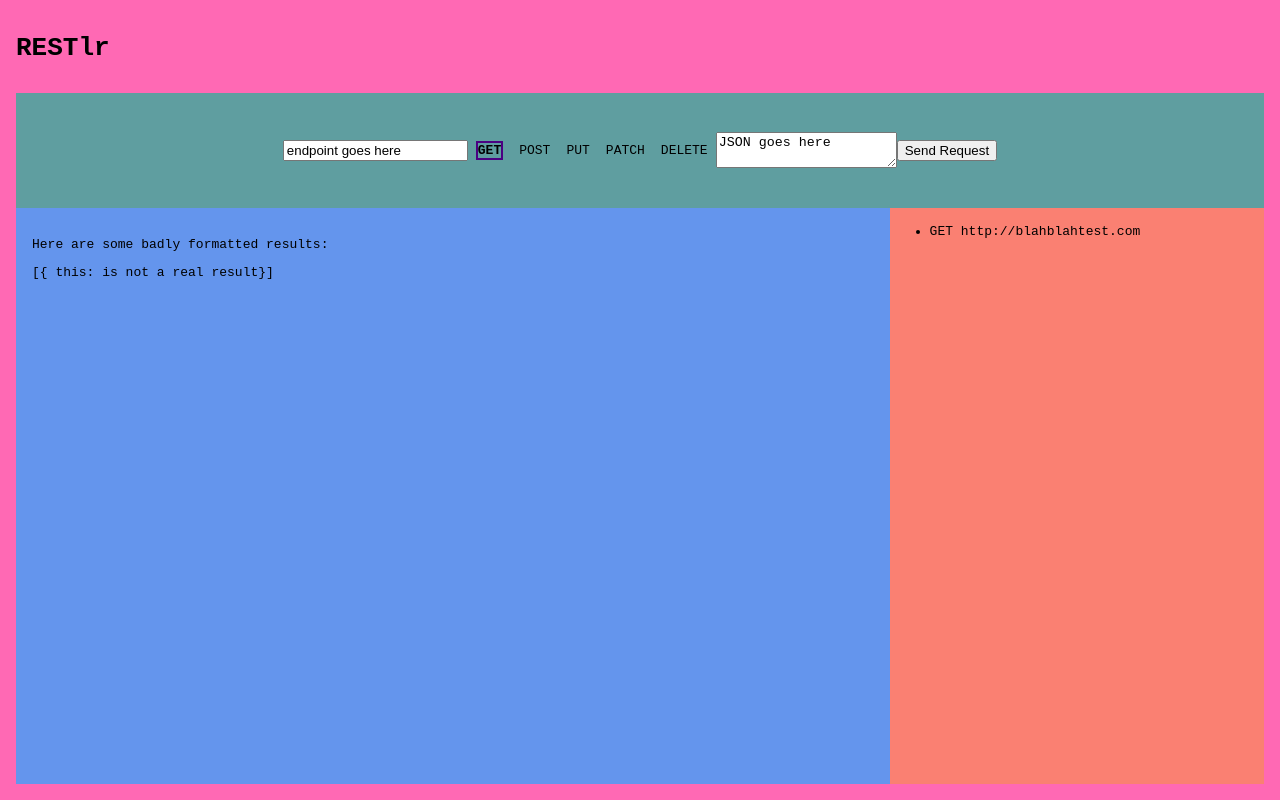
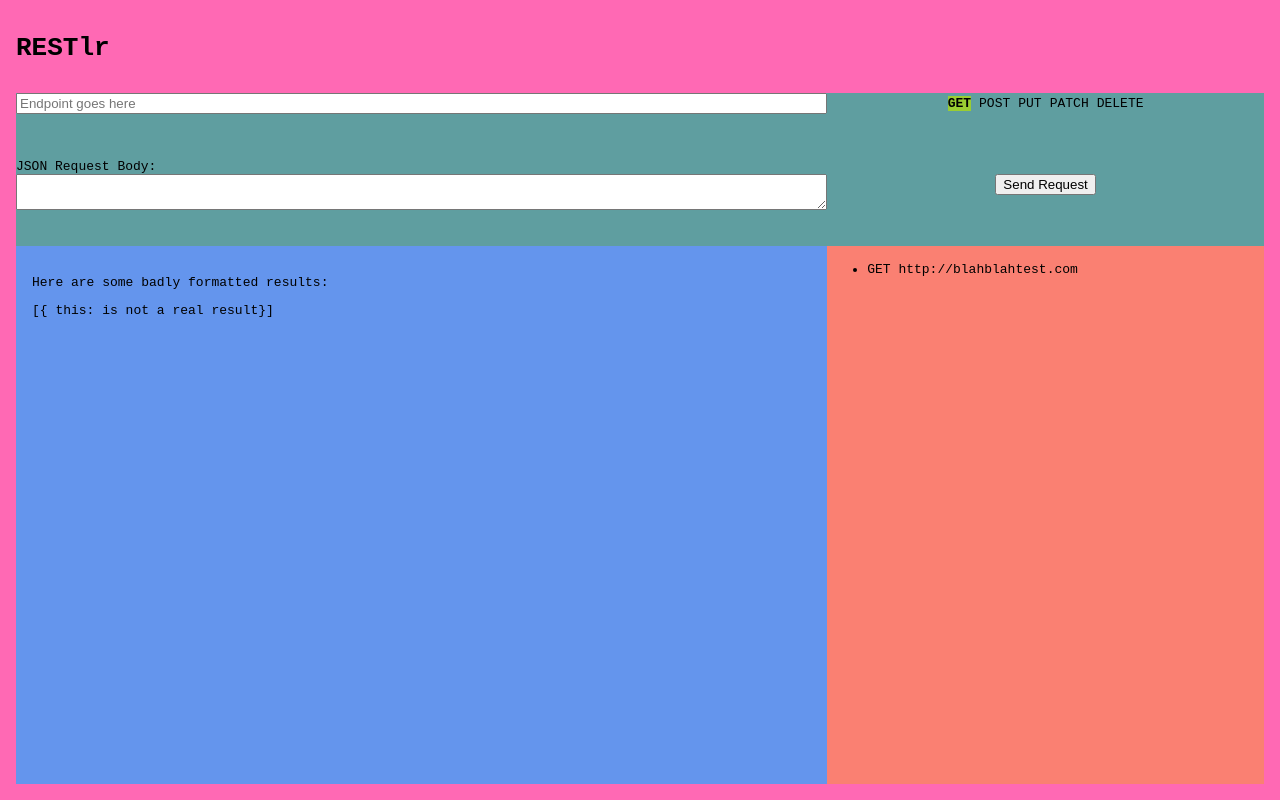
Before and after one commit to devon-wolf/RESTlr, a React app: page / in a window 1280 px wide. Built offline with nearby package versions, Linux system fonts and the light colour scheme.

Commit message:
Organize search form better

```diff
--- a/src/components/controls/SearchForm.css
+++ b/src/components/controls/SearchForm.css
@@ -1,14 +1,34 @@
-.searchForm label {
-	cursor: pointer;
-	margin: .5rem;
+.searchForm {
+	display: grid;
+	grid-template-columns: 65% 35%;
+	grid-template-rows: min-content 1fr;
+	row-gap: .5rem;
 }
 
-.searchForm input[type=radio] {
+.radioButtons {
+	margin: auto;
+}
+
+.radioButtons label {
+	cursor: pointer;
+	margin: .25rem;
+}
+
+.radioButtons input[type=radio] {
 	display: none;
 }
 
+.radioButtons input[type=radio]:checked + span {
+	font-weight: bold;
+	background-color: yellowgreen;
+}
 
-.searchForm input[type=radio]:checked + span {
-	border: solid 2px indigo;
-	font-weight: bold;
+.requestBody {
+	display: flex;
+	flex-direction: column;
+	justify-content: center;
 }
+
+.searchForm button {
+	margin: auto;
+}
--- a/src/components/controls/SearchForm.jsx
+++ b/src/components/controls/SearchForm.jsx
@@ -12,10 +12,12 @@ const SearchForm = ({ handleFormSubmit, handleAddressChange, handleRadioChange,
 			value={addressValue}
 			aria-label="address field"
 			onInput={handleAddressChange}
+			placeholder="Endpoint goes here"
+			className={style.addressBar}
 		/>
 
+		<span className={style.radioButtons}>
 			<label>
-
 				<input
 					type="radio"
 					name="method"
@@ -27,7 +29,6 @@ const SearchForm = ({ handleFormSubmit, handleAddressChange, handleRadioChange,
 			</label>
 
 			<label>
-
 				<input
 					type="radio"
 					name="method"
@@ -39,7 +40,6 @@ const SearchForm = ({ handleFormSubmit, handleAddressChange, handleRadioChange,
 			</label>
 
 			<label>
-
 				<input
 					type="radio"
 					name="method"
@@ -51,7 +51,6 @@ const SearchForm = ({ handleFormSubmit, handleAddressChange, handleRadioChange,
 			</label>
 
 			<label>
-
 				<input
 					type="radio"
 					name="method"
@@ -63,7 +62,6 @@ const SearchForm = ({ handleFormSubmit, handleAddressChange, handleRadioChange,
 			</label>
 
 			<label>
-
 				<input
 					type="radio"
 					name="method"
@@ -73,13 +71,18 @@ const SearchForm = ({ handleFormSubmit, handleAddressChange, handleRadioChange,
 				/>
 				<span>DELETE</span>
 			</label>
+		</span>
 
+		<label className={style.requestBody}>
+			<span>JSON Request Body:</span>
 			<textarea
 				value={bodyValue}
 				aria-label="request-body"
 				onInput={handleBodyChange}
 			>
 			</textarea>
+		</label>
+
 
 		<button>Send Request</button>
 	</form>
--- a/src/containers/MainPage.css
+++ b/src/containers/MainPage.css
@@ -1,7 +1,7 @@
 .mainPage {
 	display: grid;
-	grid-template-columns: 70% 30%;
-	grid-template-rows: 10% 15% 1fr;
+	grid-template-columns: 65% 35%;
+	grid-template-rows: 10% 20% 1fr;
 	min-height: 100vh;
 	min-width: 90vw;
 	padding: 1rem;
@@ -14,9 +14,6 @@
 .mainPage form {
 	grid-column: 1 / 3;
 	background-color: cadetblue;
-	display: flex;
-	align-items: center;
-	justify-content: center;;
 }
 
 .mainPage section {
@@ -26,6 +23,6 @@
 
 .mainPage ul {
 	background-color: salmon;
+	padding-top: 1rem;
 	margin: 0;
-	padding-top: 1rem;
 }
--- a/src/containers/MainPage.jsx
+++ b/src/containers/MainPage.jsx
@@ -6,9 +6,9 @@ import HistoryList from '../components/displays/HistoryList';
 
 export default class MainPage extends Component {
 	state = {
-		address: 'endpoint goes here',
+		address: '',
 		radio: 'GET',
-		body: 'JSON goes here',
+		body: '',
 		history: [{
 			method: 'GET',
 			URL: 'http://blahblahtest.com'
@@ -37,7 +37,7 @@ export default class MainPage extends Component {
 
 	render() {
 		const { address, radio, body, history, results } = this.state;
-		console.log(radio);
+
 		return (
 			<div className={style.mainPage}>
 				<header>
```
Lines whose indentation alone changed are shown as unchanged.
